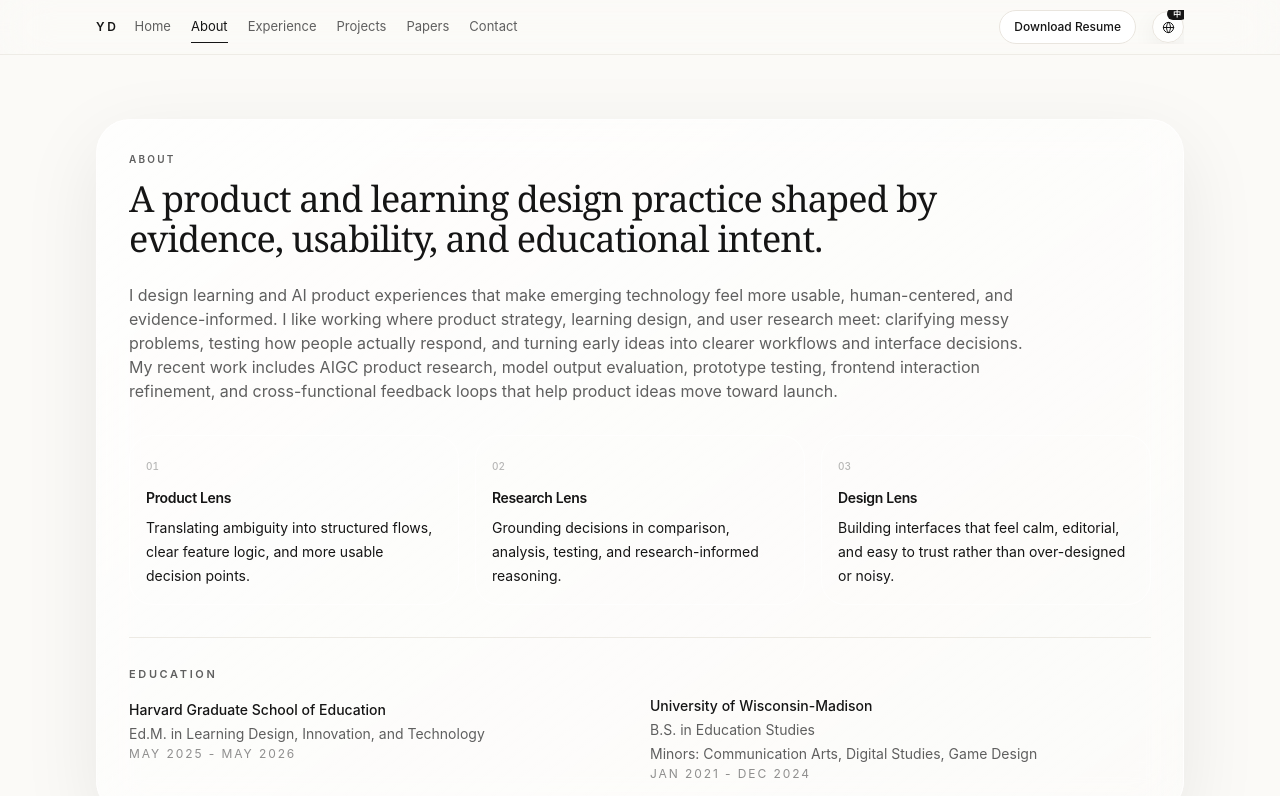
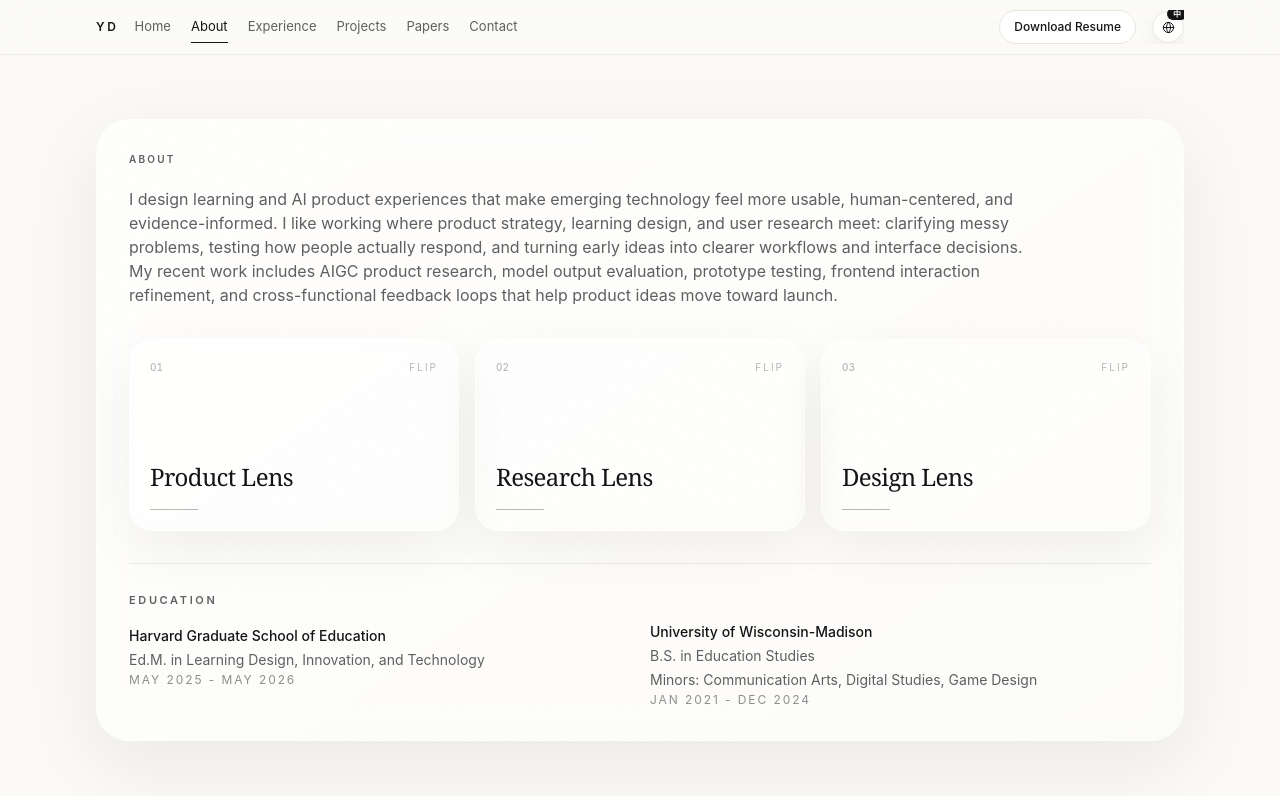
Before and after one commit to elsaduan-d/portfolio-site, a Next.js app: page /about in a window 1280 px wide. Shown: the top 796 px of the page. Built offline with nearby package versions, Linux system fonts and the light colour scheme.

Commit message:
Refine about lens cards

```diff
--- a/app/about/page.tsx
+++ b/app/about/page.tsx
@@ -1,31 +1,52 @@
 "use client";
 
+import { useState } from 'react';
 import { useLanguage } from '@/components/LanguageProvider';
 
 export default function AboutPage() {
   const { t } = useLanguage();
+  const [flippedLens, setFlippedLens] = useState<string | null>(null);
+  const lenses = [
+    ['01', t('about.productLens'), t('about.productLensBody')],
+    ['02', t('about.researchLens'), t('about.researchLensBody')],
+    ['03', t('about.designLens'), t('about.designLensBody')]
+  ];
 
   return (
     <main className="container-shell section-padding">
       <section className="rounded-[34px] border border-white/65 bg-[linear-gradient(145deg,rgba(255,255,255,0.74),rgba(255,255,255,0.30))] p-6 shadow-[0_24px_80px_rgba(28,24,20,0.08)] backdrop-blur-xl sm:p-8">
         <p className="eyebrow">{t('page.about.eyebrow')}</p>
-        <h1 className="max-w-4xl font-serif text-3xl tracking-tight text-ink sm:text-4xl">
-          {t('page.about.title')}
-        </h1>
-        <p className="mt-6 max-w-4xl text-sm leading-7 text-muted sm:text-base">
+        <p className="mt-5 max-w-4xl text-[15px] leading-8 text-muted sm:text-base">
           {t('about.bio')}
         </p>
         <div className="mt-8 grid gap-4 lg:grid-cols-3">
-          {[
-            ['01', t('about.productLens'), t('about.productLensBody')],
-            ['02', t('about.researchLens'), t('about.researchLensBody')],
-            ['03', t('about.designLens'), t('about.designLensBody')]
-          ].map(([index, title, body]) => (
-            <div key={title} className="rounded-[24px] border border-white/60 bg-white/32 p-4">
-              <span className="text-[10px] font-medium tabular-nums text-muted/45">{index}</span>
-              <p className="mt-3 text-sm font-semibold tracking-tight text-ink">{title}</p>
-              <p className="mt-2 text-sm leading-6 text-muted/78">{body}</p>
-            </div>
+          {lenses.map(([index, title, body]) => (
+            <button
+              key={title}
+              type="button"
+              onClick={() => setFlippedLens(flippedLens === title ? null : title)}
+              className="group h-48 text-left outline-none [perspective:1200px]"
+              aria-pressed={flippedLens === title}
+            >
+              <span
+                className="relative block h-full rounded-[24px] transition duration-500 [transform-style:preserve-3d] group-focus-visible:ring-2 group-focus-visible:ring-ink/20"
+                style={{ transform: flippedLens === title ? 'rotateY(180deg)' : 'rotateY(0deg)' }}
+              >
+                <span className="absolute inset-0 flex flex-col justify-between rounded-[24px] border border-white/65 bg-white/38 p-5 shadow-[0_18px_55px_rgba(28,24,20,0.06)] backdrop-blur [backface-visibility:hidden]">
+                  <span className="flex items-center justify-between">
+                    <span className="text-[10px] font-medium tabular-nums text-muted/45">{index}</span>
+                    <span className="text-[10px] uppercase tracking-[0.2em] text-muted/45">Flip</span>
+                  </span>
+                  <span>
+                    <span className="block font-serif text-2xl tracking-tight text-ink">{title}</span>
+                    <span className="mt-4 block h-px w-12 bg-ink/30 transition group-hover:w-20" />
+                  </span>
+                </span>
+                <span className="absolute inset-0 flex rounded-[24px] border border-white/65 bg-[linear-gradient(145deg,rgba(255,255,255,0.78),rgba(245,239,229,0.48))] p-5 shadow-[0_18px_55px_rgba(28,24,20,0.07)] backdrop-blur [backface-visibility:hidden] [transform:rotateY(180deg)]">
+                  <span className="mt-auto text-sm leading-7 text-muted">{body}</span>
+                </span>
+              </span>
+            </button>
           ))}
         </div>
         <div className="mt-8 grid gap-5 border-t border-line/80 pt-6 text-sm leading-6 text-muted md:grid-cols-2">
```
